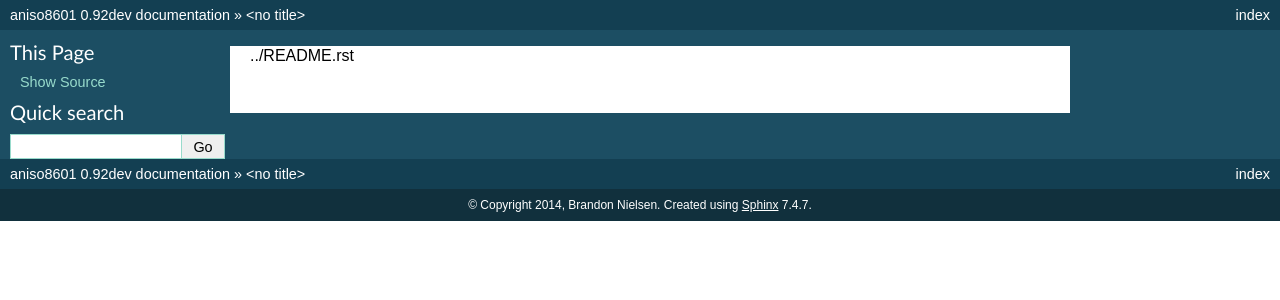
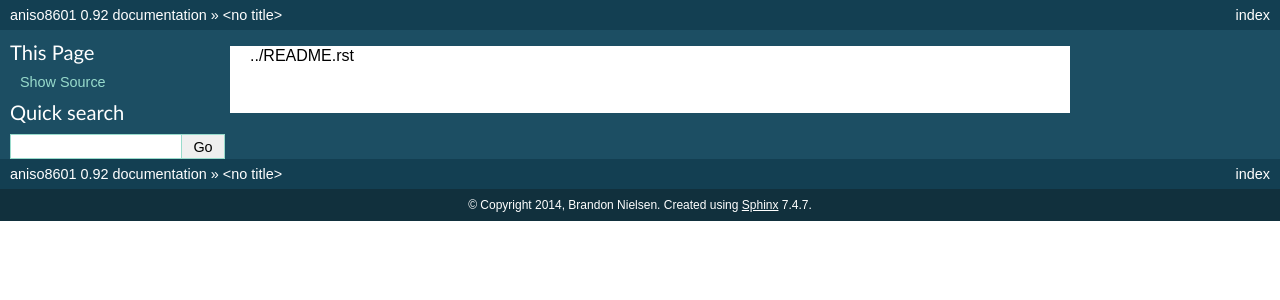
Before and after one commit to sloanlance/aniso8601, a Sphinx documentation site: the page built from docs/index.rst, in a window 1280 px wide. Shown: the top 300 px of the page. Built offline with Sphinx 7.4.7, drawn with Linux system fonts in a browser that asks for light colours.

Commit message:
Prepare release 0.92.

```diff
--- a/docs/conf.py
+++ b/docs/conf.py
@@ -48,9 +48,9 @@ copyright = u'2014, Brandon Nielsen'
 # built documents.
 #
 # The short X.Y version.
-version = '0.92dev'
+version = '0.92'
 # The full version, including alpha/beta/rc tags.
-release = '0.92dev'
+release = '0.92'
 
 # The language for content autogenerated by Sphinx. Refer to documentation
 # for a list of supported languages.
--- a/setup.py
+++ b/setup.py
@@ -9,7 +9,7 @@ readme.close()
 
 setup(
     name='aniso8601',
-    version='0.92dev',
+    version='0.92',
     description='A library for parsing ISO 8601 strings.',
     long_description=README_TEXT,
     author='Brandon Nielsen',
```
Also changed, not shown: 1 other file.
